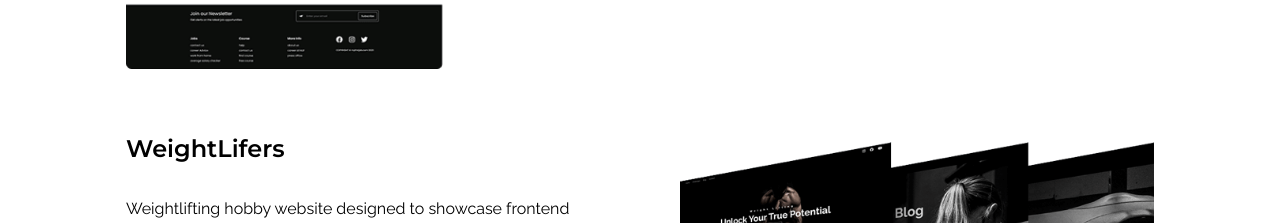
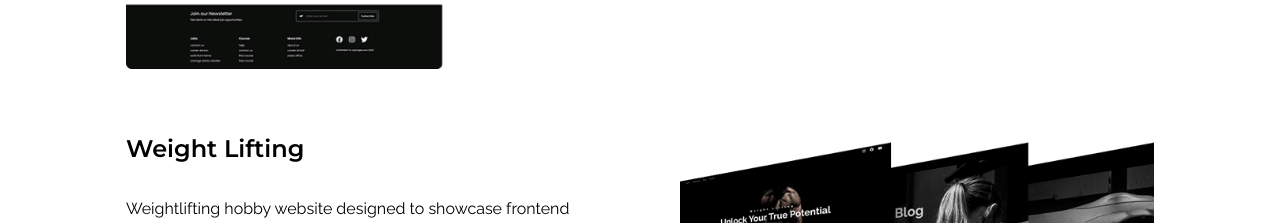
Before and after one commit to Luken1990/Portfolio, a React (Vite) app: page / in a window 1280 px wide. Shown: the part 2140-2363 px from the top of the page. Built offline with nearby package versions, Linux system fonts and the light colour scheme; the HTML template or start-up script is replaced by a standard one.

Commit message:
update project title weightlifting

```diff
--- a/src/page/homepage/static Data/developmentProjects.jsx
+++ b/src/page/homepage/static Data/developmentProjects.jsx
@@ -35,7 +35,7 @@ export const portfolio = [
     ],
   },
   {
-    project: 'WeightLifers',
+    project: 'Weight Lifting',
     img: NF,
     gitHub: 'https://github.com/Luken1990/Fitness-Site',
     site: '',
```
